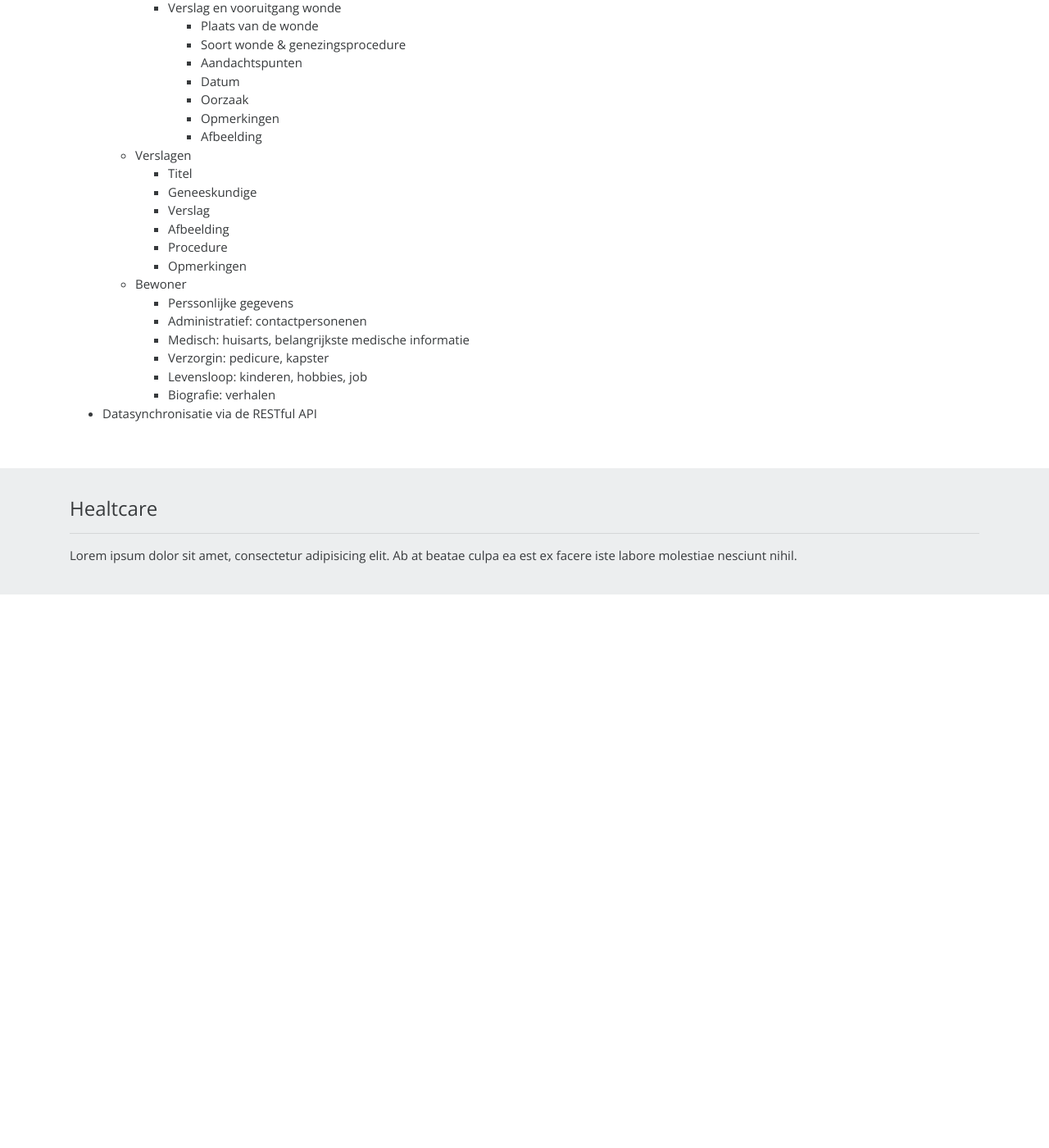
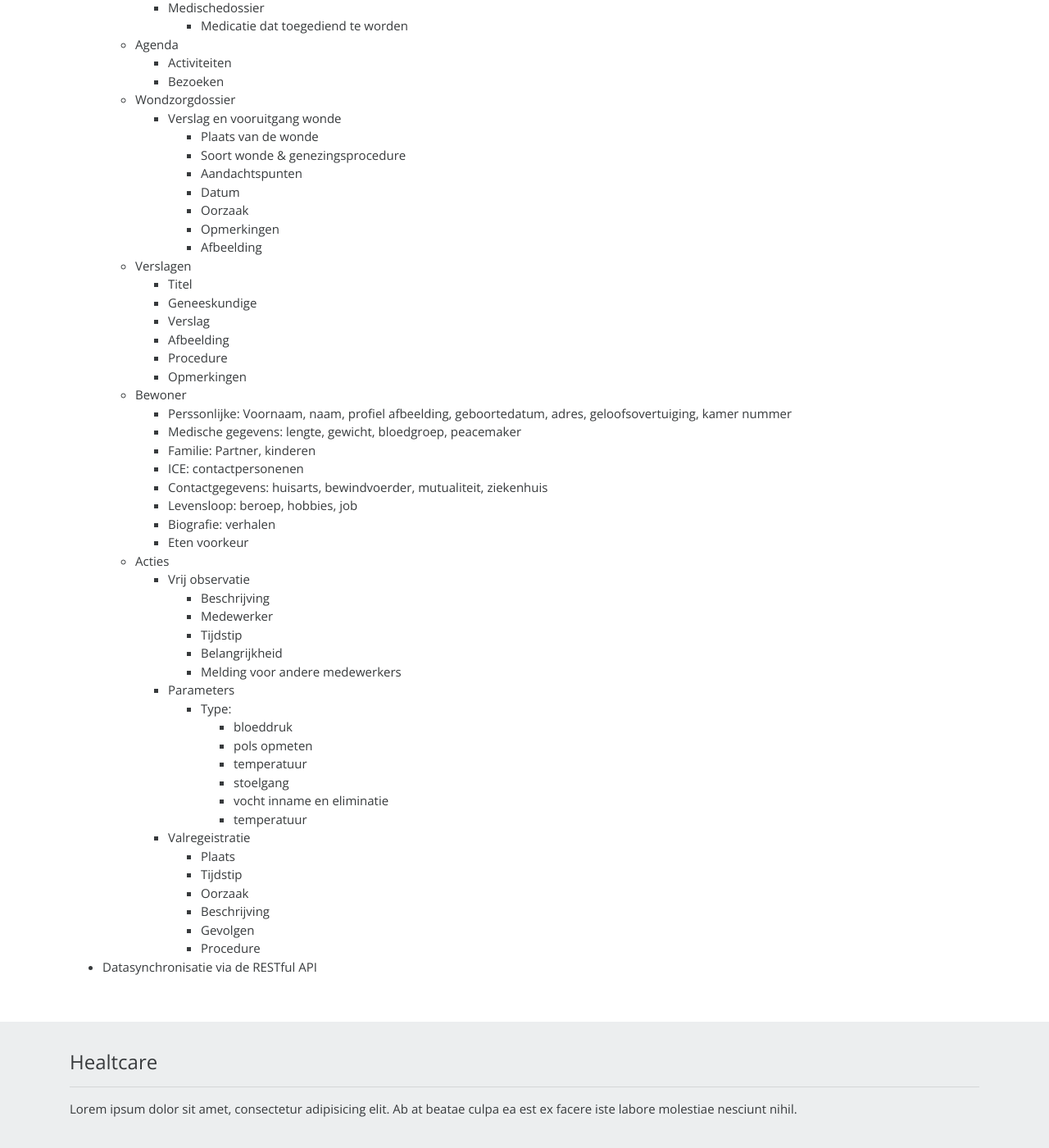
Before and after one commit to speedy2603/healthcare, a Jekyll site: the page built from design.md, in a window 1280 px wide and 1400 px high, scrolled down 2387 px. Shown: the whole window at 82% size. Built offline with Jekyll 4.4.1, drawn with Linux system fonts in a browser that asks for light colours; before the commit the page ends 3112 px from its top, so only the background shows below that; some of the changed text lies outside the part shown.

Commit message:
[WIP] Updating functionele specificaties

```diff
--- a/design.md
+++ b/design.md
@@ -49,38 +49,45 @@
     * Kamer
 * **Bewoner**
   * Visualisatie parameters
-  * Dagboek met observaties
-  * Inplannen van observaties
-  * Dossier met gegevens
-  * Toevoegen en verwijderen (soft delete)
+  * Dossiers
+    * Verzorging
+    * Agenda
+    * Wondzorg
+    * Verslagen
+    * Persoonlijke gegevens
 * **Medicatie**
   * Groep
   * Toedieningswijze
   * Toedieningsvorm
   * permissies
-* **Procedures**
-  * Titel
-  * Beschrijving
+* **Valregistratie**
+  * Oorzaken
+  * Gevolgen
 * **Procedures**
   * Title
   * Beschrijving hoe verzorging moet uitgevoerd worden
   * Permissie voor verzorging
   * Medicatie / Andere vrije ingave
-* **Rollen**
-  * Familie
-  * Huisarts
-  * Zorgkundige
-  * Verpleegkundige
-  * Afdelingsverantwoordelijke
-  * Diëtist
-  * Logopedie
-  * kinesist
-  * Ergotherapeut
-  * Keuken
-  * Sociale dienst (regelen dienstverlening)
-  * Directie
+* **Medewerkers**
+  * Persoonlijke gegevens: voornaam, naam, profiel afbeelding, geboortedatum
+  * Contactgegevens: adres, telefoon
+  * Rol
 * **Accountbeheer**
-  * Rollen toevoegen en permissies toekennen
+  * Permissies
+  * Rollen
+    * Familie
+    * Huisarts
+    * Zorgkundige
+    * Verpleegkundige
+    * Afdelingsverantwoordelijke
+    * Diëtist
+    * Logopedie
+    * kinesist
+    * Ergotherapeut
+    * Keuken
+    * Sociale dienst (regelen dienstverlening)
+    * Directie
+
 
 #### 2.2 API
 De API is een RESTful API waarlangs de App communiceert met de back-end.
@@ -118,12 +125,36 @@
     * Procedure
     * Opmerkingen
   * Bewoner
-    * Perssonlijke gegevens
-    * Administratief: contactpersonenen
-    * Medisch: huisarts, belangrijkste medische informatie
-    * Verzorgin: pedicure, kapster
-    * Levensloop: kinderen, hobbies, job
+    * Perssonlijke: Voornaam, naam, profiel afbeelding, geboortedatum, adres, geloofsovertuiging, kamer nummer
+    * Medische gegevens: lengte, gewicht, bloedgroep, peacemaker
+    * Familie: Partner, kinderen
+    * ICE: contactpersonenen
+    * Contactgegevens: huisarts, bewindvoerder, mutualiteit, ziekenhuis
+    * Levensloop: beroep, hobbies, job
     * Biografie: verhalen
+    * Eten voorkeur
+  * Acties
+    * Vrij observatie
+      * Beschrijving
+      * Medewerker
+      * Tijdstip
+      * Belangrijkheid
+      * Melding voor andere medewerkers
+    * Parameters
+      * Type:
+        * bloeddruk
+        * pols opmeten
+        * temperatuur
+        * stoelgang
+        * vocht inname en eliminatie
+        * temperatuur
+    * Valregeistratie
+      * Plaats
+      * Tijdstip
+      * Oorzaak
+      * Beschrijving
+      * Gevolgen
+      * Procedure
 * Datasynchronisatie via de RESTful API
 
 {% comment %}
```
Also changed, not shown: research.md (+1 -1 lines).
